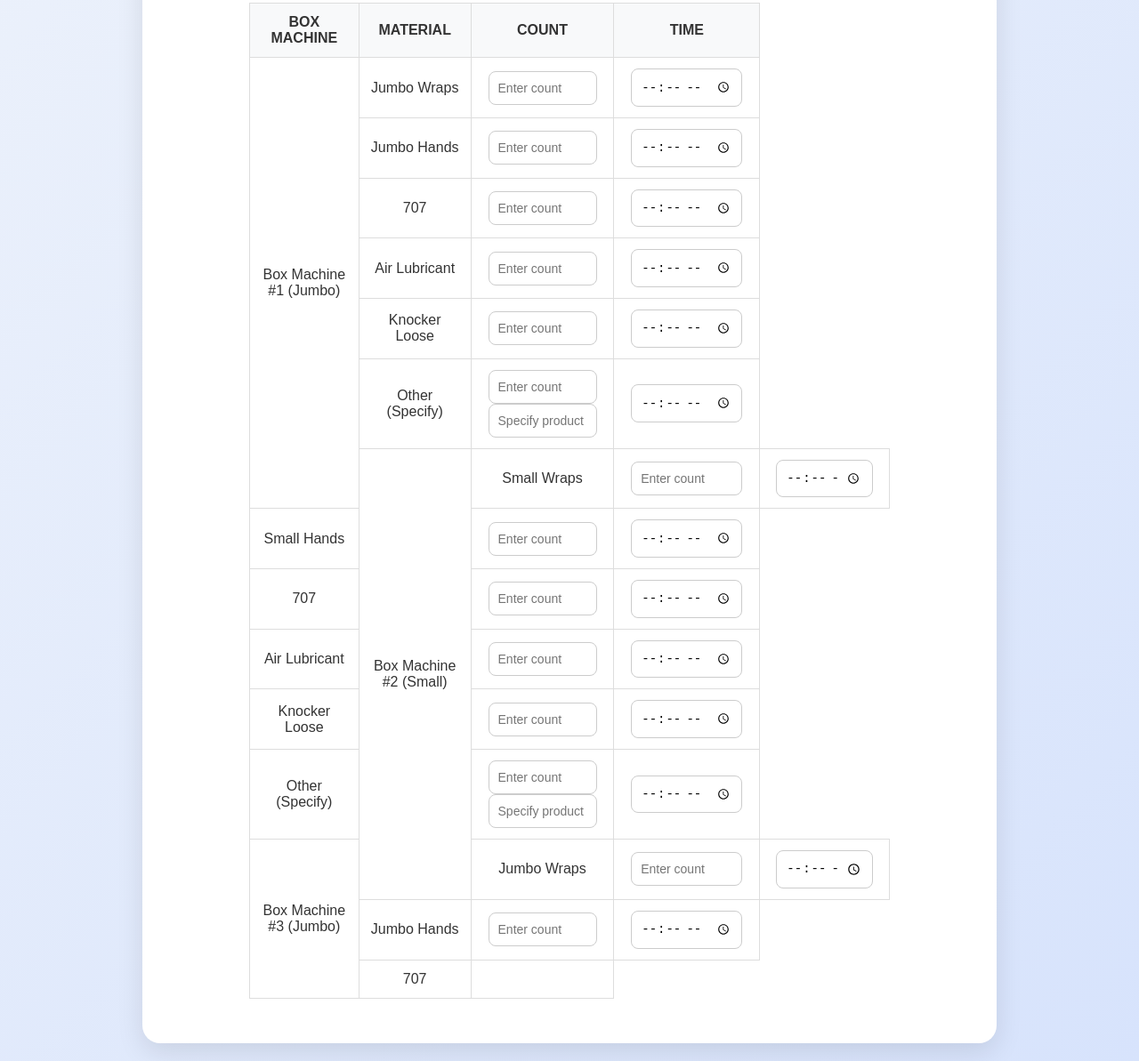
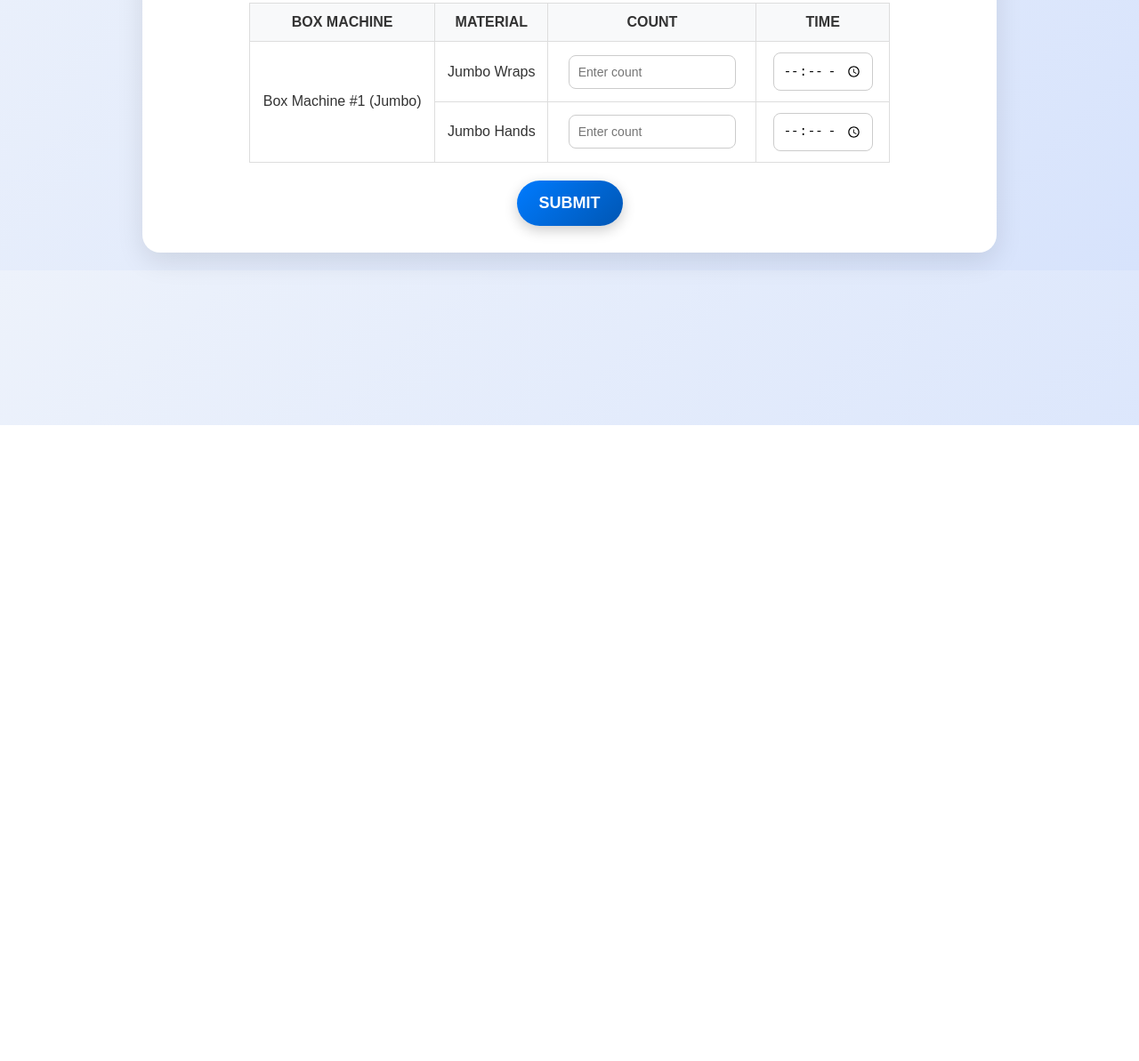
Before and after one commit to Fabrice-mukendi/Inventory-tracker, a plain HTML site: page index.html in a window 1280 px wide. Shown: the part 322-1515 px from the top of the page at 89% size. After the commit the page ends 800 px from the top, so only its background shows below. Drawn offline with Linux system fonts and the light colour scheme.

Commit message:
Update index.html

```diff
--- a/index.html
+++ b/index.html
@@ -128,7 +128,7 @@
                     </tr>
                 </thead>
                 <tbody>
-                    <!-- Box Machine 1 -->
+                    <!-- Example for Box Machine 1 -->
                     <tr>
                         <td rowspan="7">Box Machine #1 (Jumbo)</td>
                         <td>Jumbo Wraps</td>
@@ -140,78 +140,12 @@
                         <td><input type="number" name="jumbo_hands_1" placeholder="Enter count"></td>
                         <td><input type="time" name="time_jumbo_hands_1"></td>
                     </tr>
-                    <tr>
-                        <td>707</td>
-                        <td><input type="number" name="chemical_707_1" placeholder="Enter count"></td>
-                        <td><input type="time" name="time_chemical_707_1"></td>
-                    </tr>
-                    <tr>
-                        <td>Air Lubricant</td>
-                        <td><input type="number" name="air_lubricant_1" placeholder="Enter count"></td>
-                        <td><input type="time" name="time_air_lubricant_1"></td>
-                    </tr>
-                    <tr>
-                        <td>Knocker Loose</td>
-                        <td><input type="number" name="knocker_loose_1" placeholder="Enter count"></td>
-                        <td><input type="time" name="time_knocker_loose_1"></td>
-                    </tr>
-                    <tr>
-                        <td>Other (Specify)</td>
-                        <td>
-                            <input type="number" name="other_chemical_1" placeholder="Enter count">
-                            <input type="text" name="other_chemical_details_1" placeholder="Specify product">
-                        </td>
-                        <td><input type="time" name="time_other_chemical_1"></td>
-                    </tr>
-
-                    <!-- Box Machine 2 -->
-                    <tr>
-                        <td rowspan="7">Box Machine #2 (Small)</td>
-                        <td>Small Wraps</td>
-                        <td><input type="number" name="small_wraps_2" placeholder="Enter count"></td>
-                        <td><input type="time" name="time_small_wraps_2"></td>
-                    </tr>
-                    <tr>
-                        <td>Small Hands</td>
-                        <td><input type="number" name="small_hands_2" placeholder="Enter count"></td>
-                        <td><input type="time" name="time_small_hands_2"></td>
-                    </tr>
-                    <tr>
-                        <td>707</td>
-                        <td><input type="number" name="chemical_707_2" placeholder="Enter count"></td>
-                        <td><input type="time" name="time_chemical_707_2"></td>
-                    </tr>
-                    <tr>
-                        <td>Air Lubricant</td>
-                        <td><input type="number" name="air_lubricant_2" placeholder="Enter count"></td>
-                        <td><input type="time" name="time_air_lubricant_2"></td>
-                    </tr>
-                    <tr>
-                        <td>Knocker Loose</td>
-                        <td><input type="number" name="knocker_loose_2" placeholder="Enter count"></td>
-                        <td><input type="time" name="time_knocker_loose_2"></td>
-                    </tr>
-                    <tr>
-                        <td>Other (Specify)</td>
-                        <td>
-                            <input type="number" name="other_chemical_2" placeholder="Enter count">
-                            <input type="text" name="other_chemical_details_2" placeholder="Specify product">
-                        </td>
-                        <td><input type="time" name="time_other_chemical_2"></td>
-                    </tr>
-
-                    <!-- Box Machine 3 -->
-                    <tr>
-                        <td rowspan="7">Box Machine #3 (Jumbo)</td>
-                        <td>Jumbo Wraps</td>
-                        <td><input type="number" name="jumbo_wraps_3" placeholder="Enter count"></td>
-                        <td><input type="time" name="time_jumbo_wraps_3"></td>
-                    </tr>
-                    <tr>
-                        <td>Jumbo Hands</td>
-                        <td><input type="number" name="jumbo_hands_3" placeholder="Enter count"></td>
-                        <td><input type="time" name="time_jumbo_hands_3"></td>
-                    </tr>
-                    <tr>
-                        <td>707</td>
-                        <td><input type="number
+                </tbody>
+            </table>
+            <div style="text-align: center;">
+                <button type="submit" class="submit-button">Submit</button>
+            </div>
+        </form>
+    </div>
+</body>
+</html>
```
